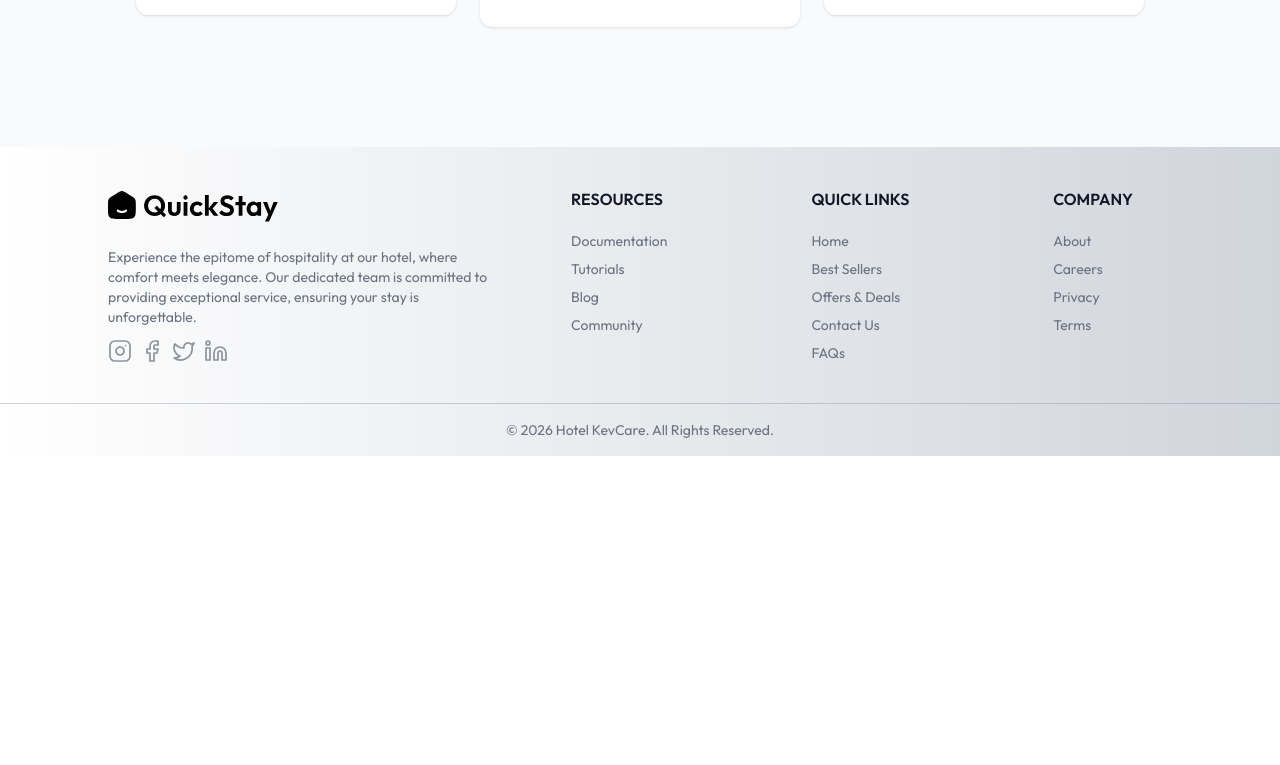
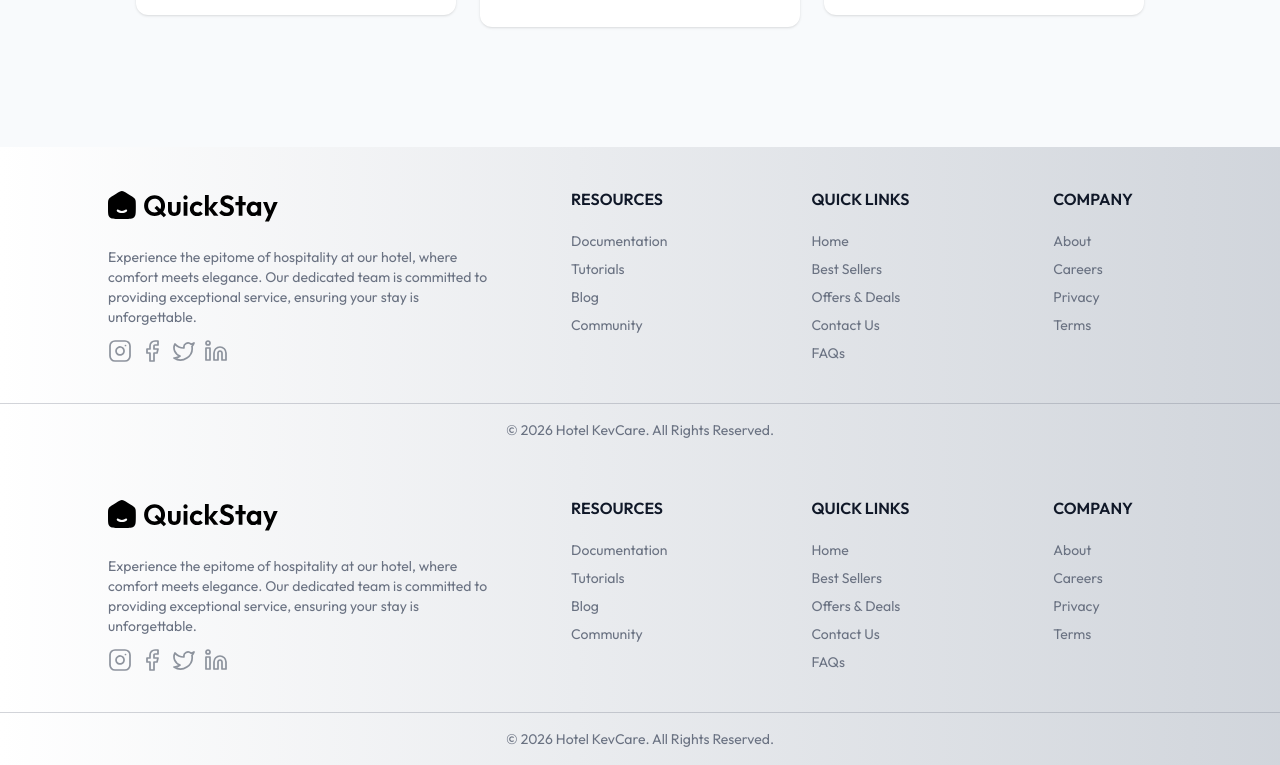
Before and after one commit to KevCareSA/Mini-Hackathons, a React (Vite) app in the folder HotelWebsite/: page / in a window 1280 px wide. Shown: the part 3018-3783 px from the top of the page. Before the commit the page ends 3474 px from the top, so only its background shows below. Built offline with nearby package versions, Linux system fonts and the light colour scheme; no server answers; a web font is replaced by a local one.

Commit message:
feat: add AllRooms page, configure /rooms route, and include Footer in layout

```diff
--- a/HotelWebsite/src/App.jsx
+++ b/HotelWebsite/src/App.jsx
@@ -2,6 +2,8 @@
 import Navbar from './components/Navbar'
 import { Route, Routes, useLocation } from 'react-router-dom';
 import Home from './pages/Home';
+import Footer from './components/Footer';
+import AllRooms from './pages/AllRooms';
 
 function App() {
 
@@ -14,8 +16,10 @@
            <div className='min-h-[70vh]'>
             <Routes>
               <Route path='/' element={<Home />} />
+              <Route path='/rooms' element={<AllRooms />} />
             </Routes>
            </div>
+           <Footer />
         </div>
   )
 }
```
